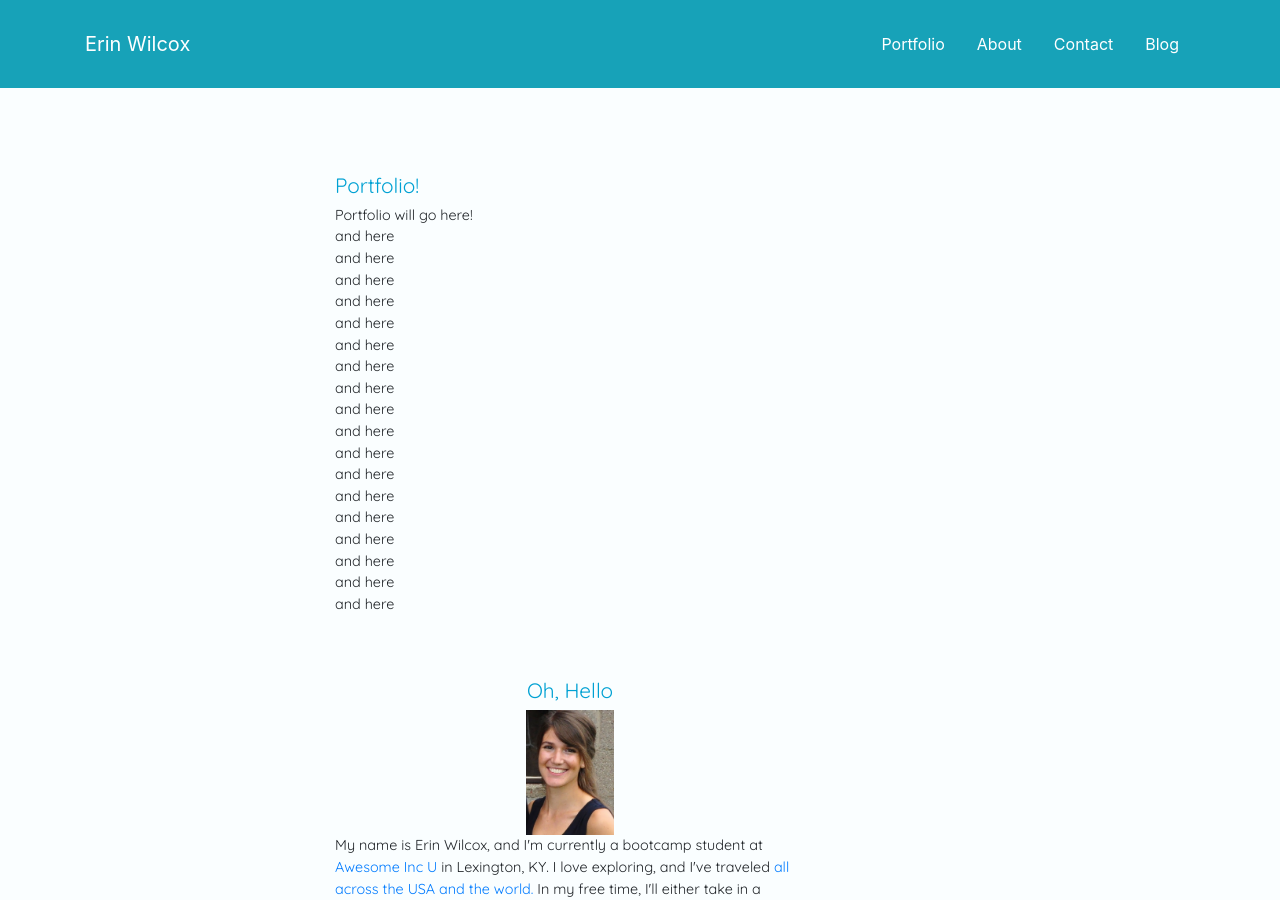
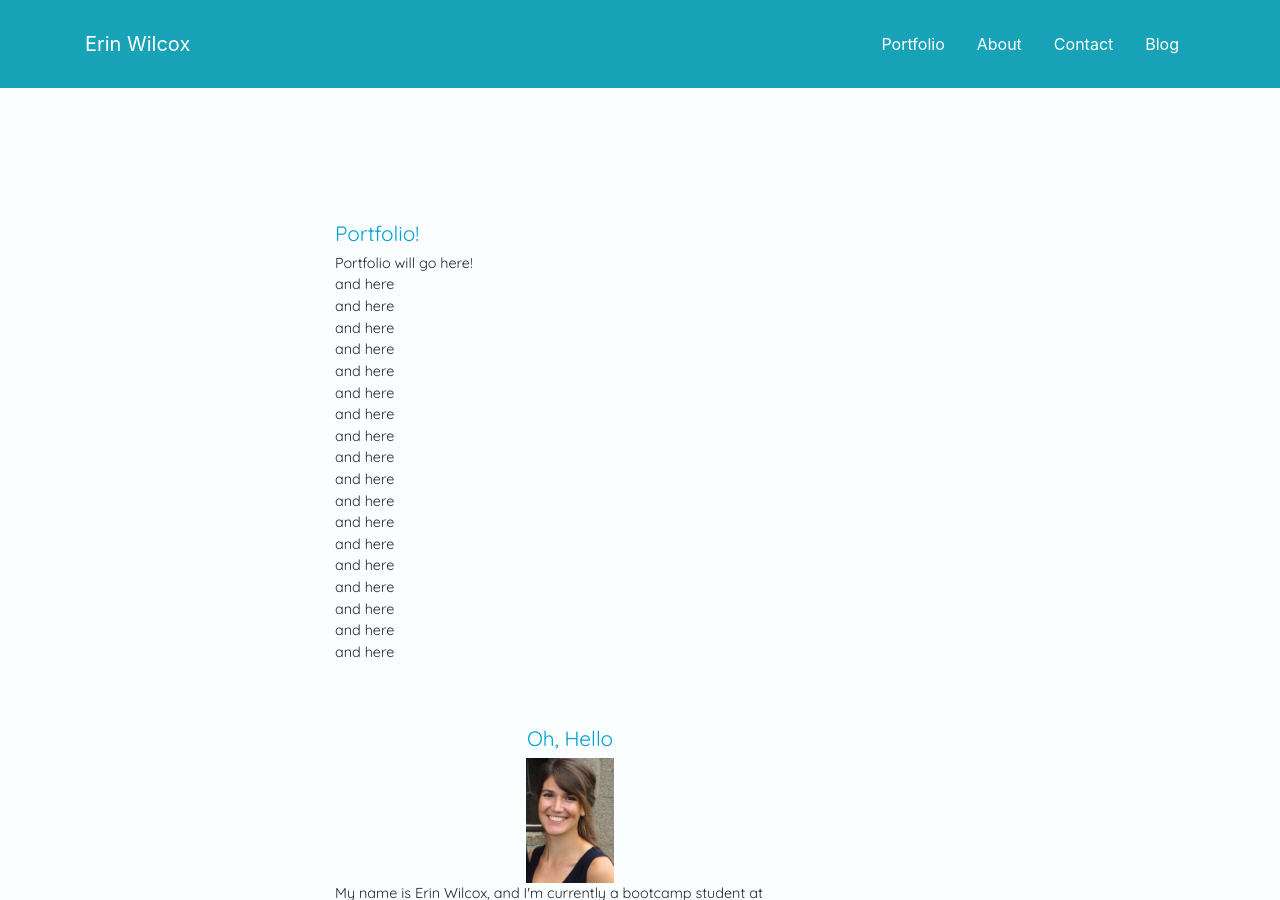
Before and after one commit to brookin8/brookin8.github.io, a Jekyll site: the page built from index.html, in a window 1280 px wide. Built offline with Jekyll 4.4.1, drawn with Linux system fonts in a browser that asks for light colours.

Commit message:
Still playing around with links

```diff
--- a/index.html
+++ b/index.html
@@ -13,10 +13,11 @@
 	<div id="content"">
 
 
-		<section id="portfolio">
+		<span id="portfolio"></span>
+			<br>
+			<br>
 			<div class ="container">
 				<h1>Portfolio!</h1>
-
 				<p>Portfolio will go here!<br>
 				and here<br>
 				and here<br>
@@ -39,11 +40,10 @@
 
 				</p>
 			</div>
-		</section>
 
 
 
-		<section id ="about">
+		<span id ="about"></span>
 			<div class ="container">
 				<br>
 				<br>
@@ -68,7 +68,6 @@
 					</tbody>
 				</table>
 			</div>
-		</section>
 
 
 	</div>
```
